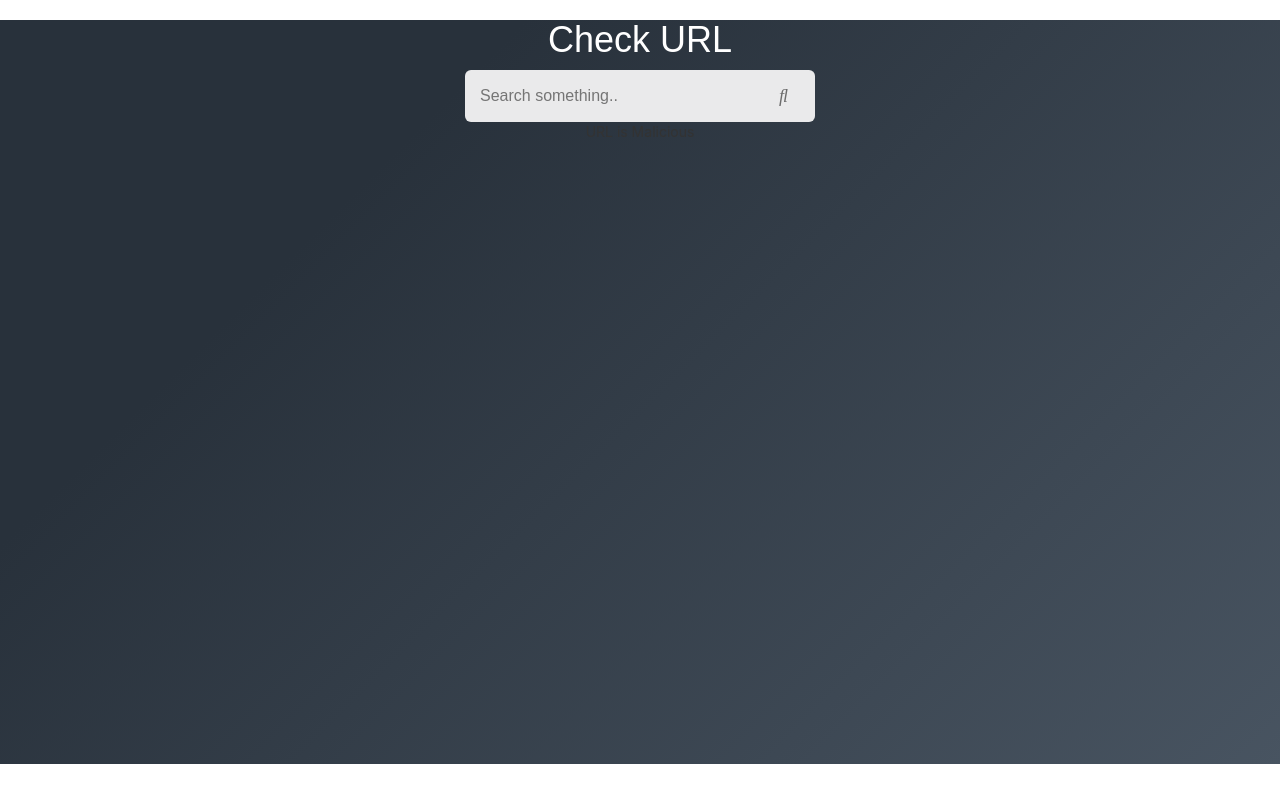
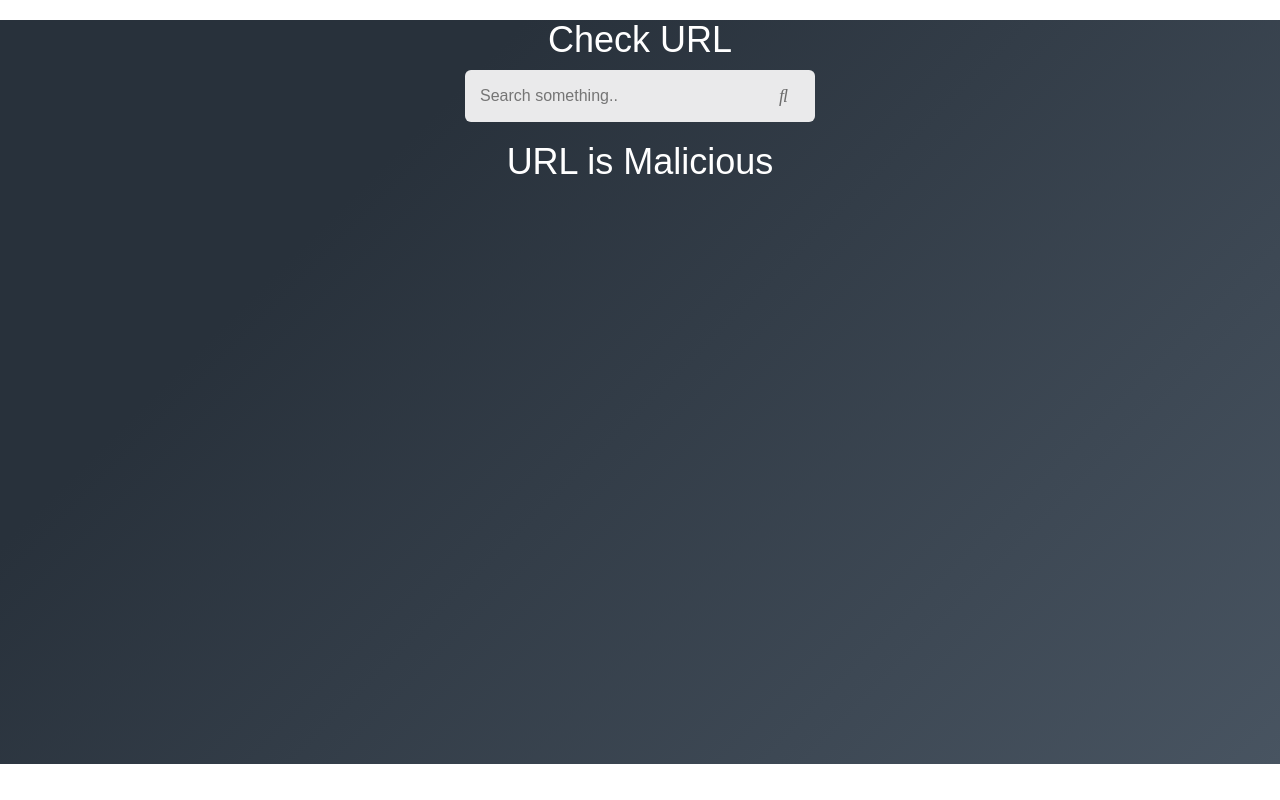
Before and after one commit to sjsucmpe272-fall21/PhisherMan, a React (Create React App) app in the folder UI/frontend/: page /search in a window 1280 px wide. Built offline with nearby package versions, Linux system fonts and the light colour scheme; no server answers.

Commit message:
Need to fix result

```diff
--- a/UI/frontend/src/components/Search/Search.js
+++ b/UI/frontend/src/components/Search/Search.js
@@ -1,4 +1,4 @@
-import React, { useState } from "react";
+import React, { useState, useEffect } from "react";
 import base64url from "base64url";
 import "../../App.css";
 import axios from "axios";
@@ -11,7 +11,7 @@ const Search = () => {
     const safe = base64url(url);
     setB64Url(safe);
      getAPI(b64url);
-    //console.log( result)
+    console.log( {result})
   };
 
   const config = {
@@ -32,10 +32,14 @@ const Search = () => {
       )
       .then((res) => {
         console.log(res.data);
-        setResult(res.data)
+        setResult(res.data.malicious)
         return res.data;
       });
   };
+
+  useEffect(() => {
+    getAPI()
+  },[result])
 
   return (
     <div className="search-page">
@@ -53,7 +57,7 @@ const Search = () => {
           <i className="fas fa-search"></i>
         </button>
       </div>
-      {result == 'false' ? "URL is Safe" : "URL is Malicious"}
+      {result != "" ?  <h1 className="header-search">URL is Safe </h1> : <h1 className="header-search">URL is Malicious</h1>}
     </div>
   );
 };
```
